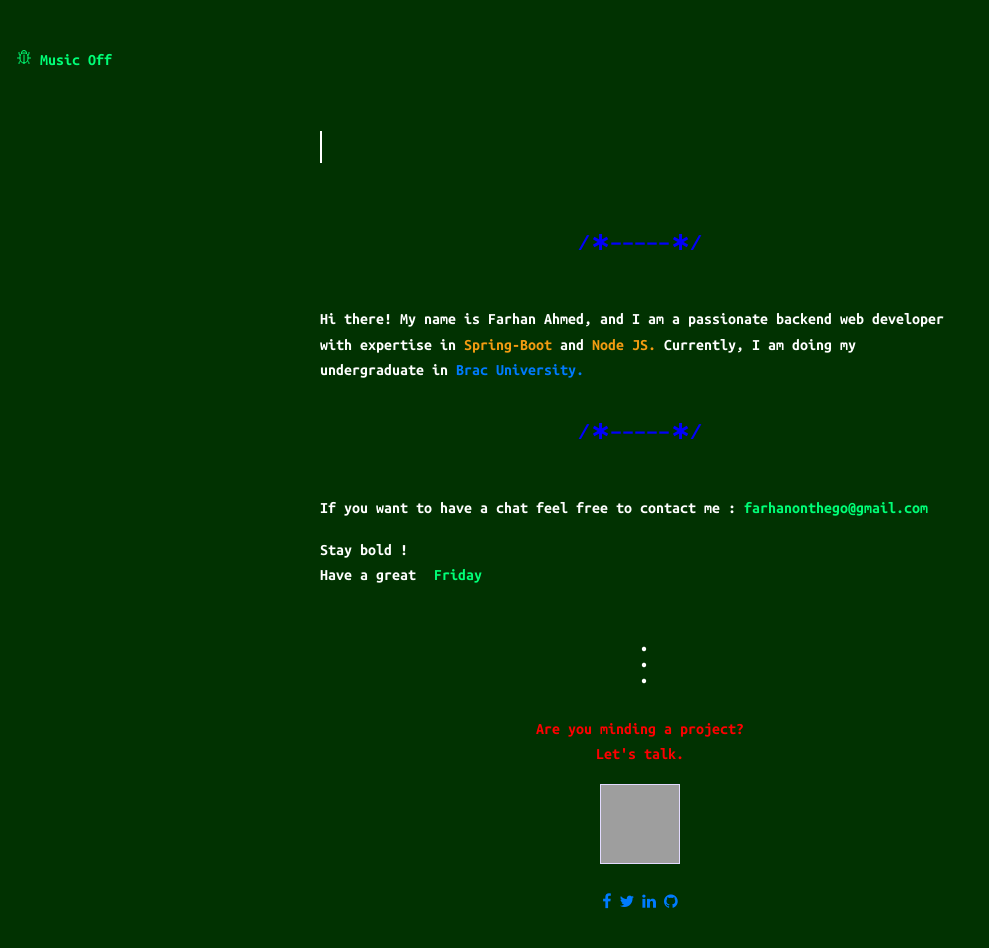
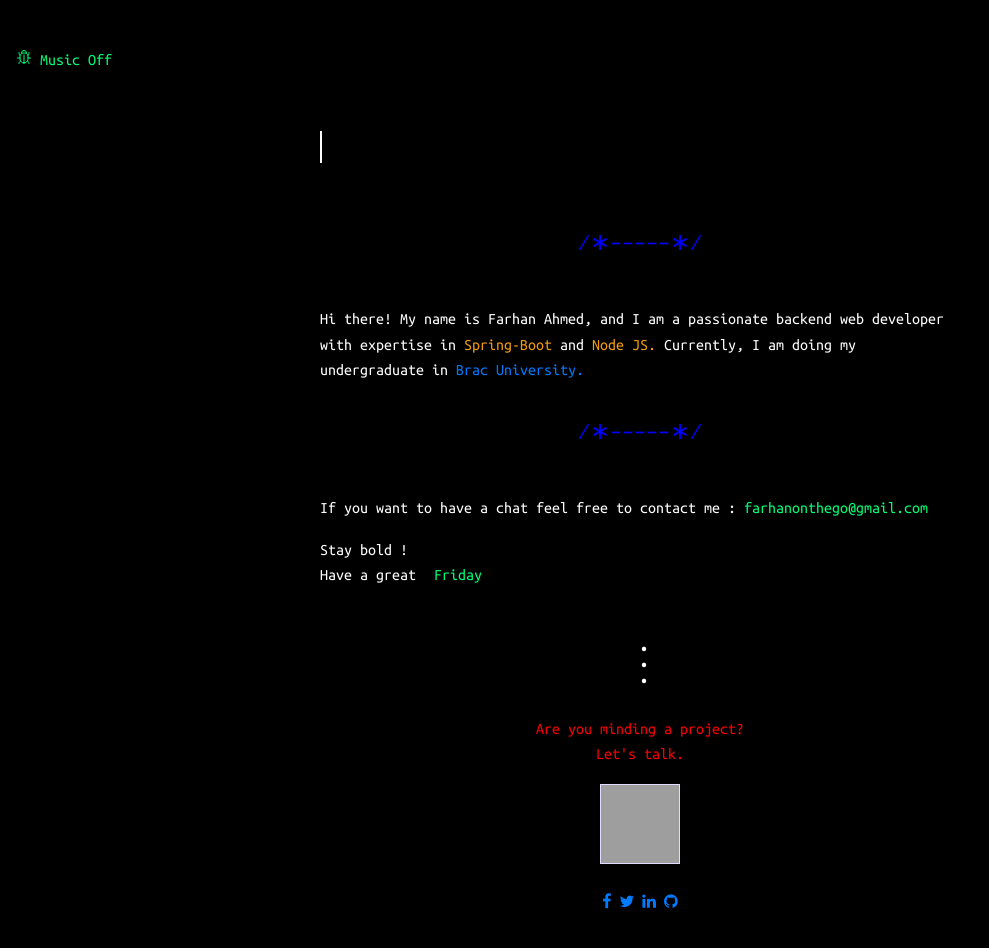
Before and after one commit to farhanenzzo/farhanenzzo.github.io, a plain HTML site: page index.html in a window 1280 px wide. Shown: the whole page, without its empty margins (0-989 px from the left). Drawn offline with nearby package versions, Linux system fonts and the light colour scheme; grey boxes are pictures that could not be loaded.

Commit message:
correction 3

```diff
--- a/index.html
+++ b/index.html
@@ -15,7 +15,7 @@
   </title>
 
 </head>
-<body class="mydiv">
+<body>
 
 <audio id="audio">
   <source src="meta/Naruto.mp3" type="audio/mp3">
--- a/meta/css/main.css
+++ b/meta/css/main.css
@@ -30,7 +30,7 @@ music {
       font-family: 'Ubuntu Mono', sans-serif;
       line-height:1.6em;
       color:white;
-      /* background:#00005a; */
+      background:black;
       /* background:#0a0a0a; */
     }
 
```
